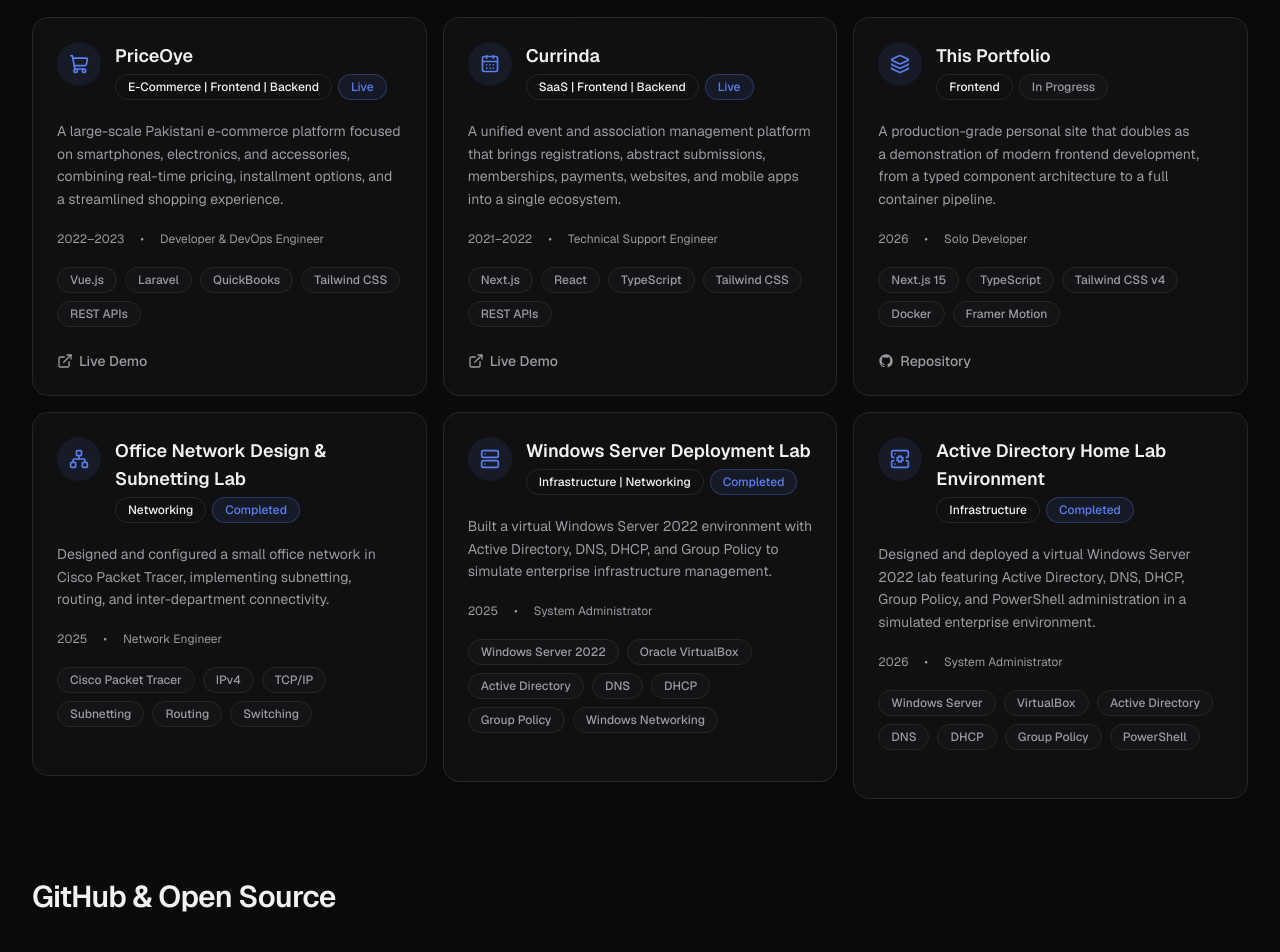
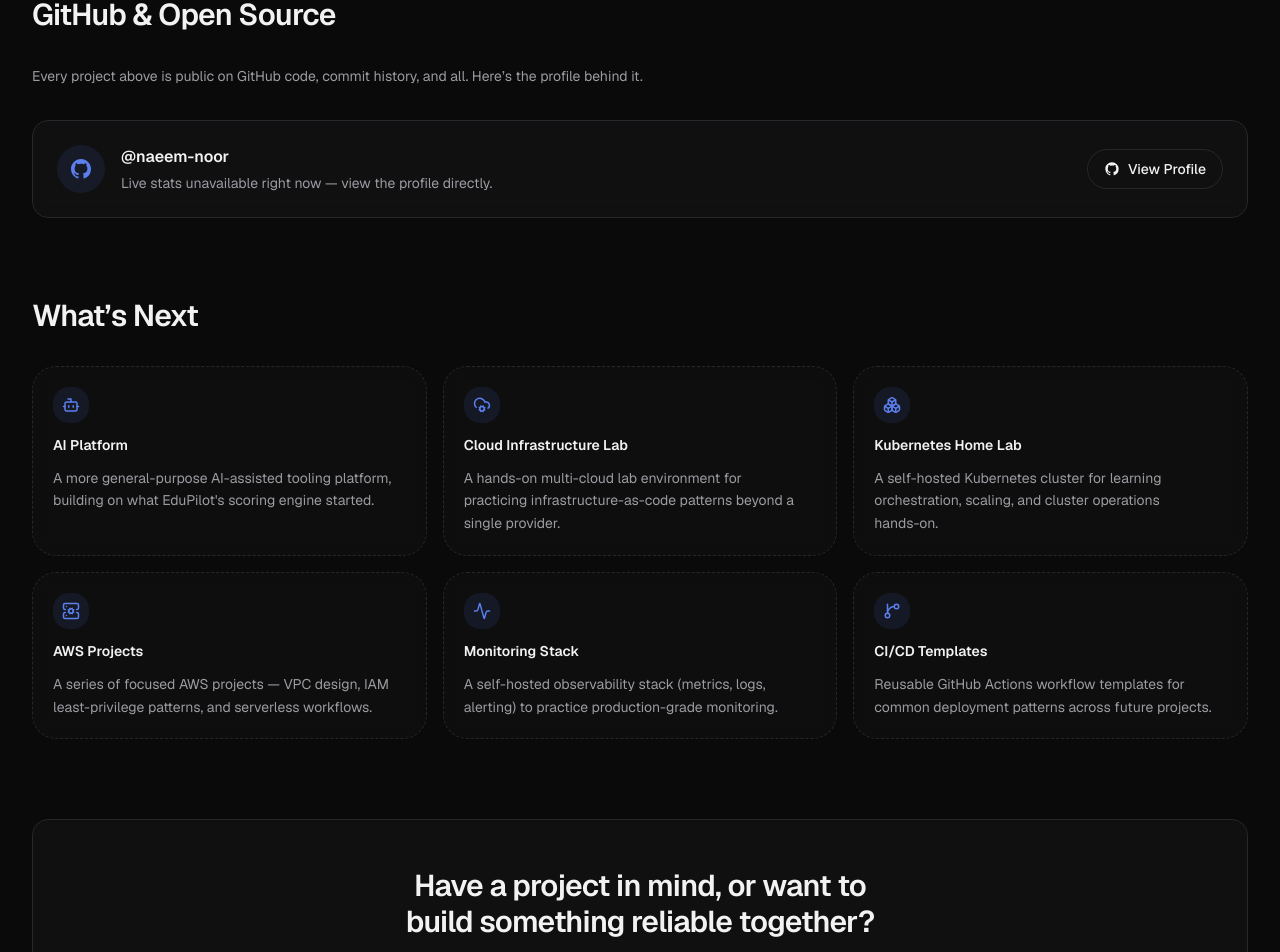
Before and after one commit to naeem-noor/naeem-portfolio, a Next.js app: page /projects in a window 1280 px wide. Shown: the part 640-1592 px from the top of the page. Built offline with nearby package versions, Linux system fonts and the light colour scheme; no server answers.

Commit message:
chore: testing  /projects page rendering issue

```diff
--- a/components/sections/Projects/Projects.tsx
+++ b/components/sections/Projects/Projects.tsx
@@ -58,24 +58,24 @@
           <h2 className="text-foreground text-2xl font-semibold tracking-tight sm:text-3xl">
             Projects
           </h2>
-          <ProjectsGrid />
+          {/* <ProjectsGrid /> */}
         </div>
 
         <div className="flex flex-col gap-8">
           <h2 className="text-foreground text-2xl font-semibold tracking-tight sm:text-3xl">
             GitHub & Open Source
           </h2>
-          {/* <GitHubSection stats={githubStats} /> */}
+          <GitHubSection stats={githubStats} />
         </div>
 
         <div className="flex flex-col gap-8">
           <h2 className="text-foreground text-2xl font-semibold tracking-tight sm:text-3xl">
             What&rsquo;s Next
           </h2>
-          {/* <FutureProjects /> */}
+          <FutureProjects />
         </div>
 
-        {/* <ProjectsCTA /> */}
+        <ProjectsCTA />
       </div>
     </Section>
   );
```
